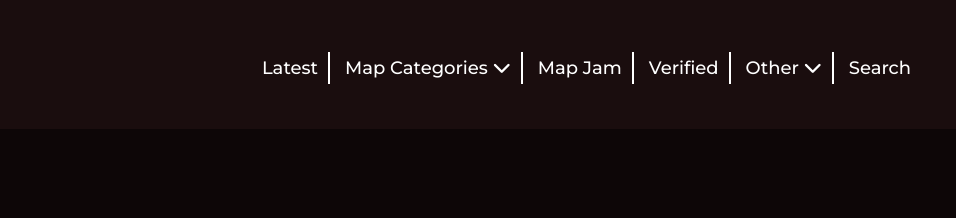
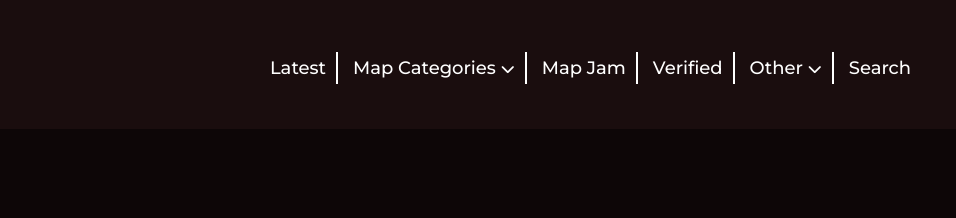
Before and after one commit to GalenAltaiir/mcmaps, a plain HTML site: page index.html in a window 1280 px wide. Shown: the top 218 px of the page, 324-1280 px from the left. Drawn offline with Linux system fonts and the light colour scheme.

Commit message:
adjusted arrow size

```diff
--- a/css/general/header.scss
+++ b/css/general/header.scss
@@ -75,6 +75,11 @@ a {
     color: white;
     cursor: pointer;
     position: relative;
+
+    i{
+        font-size: .35rem;
+        margin-bottom: 5px;
+    }
 
     .dropdown {
         display: none;
```
Also changed, not shown: css/forms/forms.css, css/general/header.css, css/guidelines/guidelines.css, css/index/index.css, css/map-cat/map-cat.css, css/mapjam/map-jam.css, css/verified/verified.css, 7 other files.
